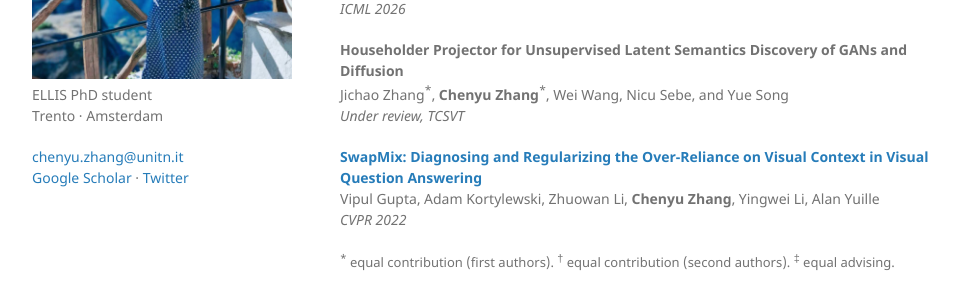
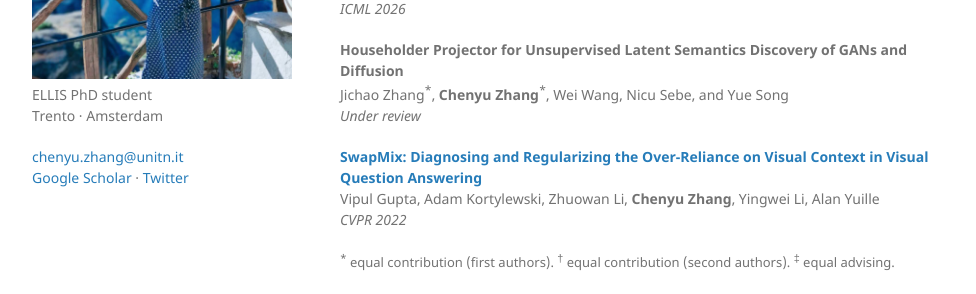
Before and after one commit to AngelicaZ/angelicaz.github.io, a Jekyll site: the page built from index.md, in a window 1280 px wide and 1043 px high. Shown: the part 297-591 px from the top of the window, without its empty margins (148-1124 px from the left). Built offline with Jekyll 4.4.1, drawn with Linux system fonts in a browser that asks for light colours.

Commit message:
delete TCSVT name as it is still under review

```diff
--- a/index.md
+++ b/index.md
@@ -14,7 +14,7 @@ Antonios Tragoudaras<sup>&#42;</sup>, <b>Chenyu Zhang</b><sup>&#42;</sup>, Danii
 
 <b>Householder Projector for Unsupervised Latent Semantics Discovery of GANs and Diffusion</b><br>
 Jichao Zhang<sup>&#42;</sup>, <b>Chenyu Zhang</b><sup>&#42;</sup>, Wei Wang, Nicu Sebe, and Yue Song<br>
-<i>Under review, TCSVT</i>
+<i>Under review</i>
 
 <a href="https://openaccess.thecvf.com/content/CVPR2022/papers/Gupta_SwapMix_Diagnosing_and_Regularizing_the_Over-Reliance_on_Visual_Context_in_CVPR_2022_paper.pdf"><b>SwapMix: Diagnosing and Regularizing the Over-Reliance on Visual Context in Visual Question Answering</b></a><br>
 Vipul Gupta, Adam Kortylewski, Zhuowan Li, <b>Chenyu Zhang</b>, Yingwei Li, Alan Yuille<br>
```
